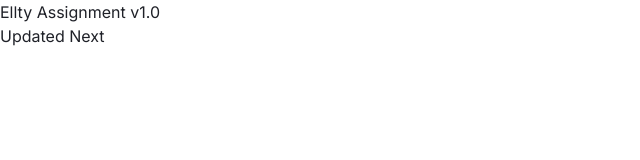
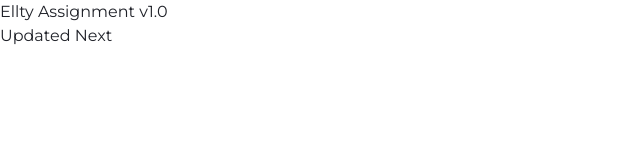
Before and after one commit to MuhammadMinhaj/ellty-assignment, a Next.js app: page / in a window 1280 px wide. Shown: the top 160 px of the page, without its empty margins (0-640 px from the left). Built offline with nearby package versions, Linux system fonts and the light colour scheme.

Commit message:
chore: updated font by Montserrat

```diff
--- a/src/app/layout.tsx
+++ b/src/app/layout.tsx
@@ -1,8 +1,8 @@
 import type { Metadata } from 'next';
-import { Inter } from 'next/font/google';
+import { Montserrat } from 'next/font/google';
 import './globals.css';
 
-const inter = Inter({ subsets: ['latin'] });
+const montserrat = Montserrat({ subsets: ['latin'] });
 
 export const metadata: Metadata = {
   title: 'Ellty Assignment v1.0 - Taskina Pty Ltd',
@@ -16,7 +16,7 @@ export default function RootLayout({
 }>) {
   return (
     <html lang="en">
-      <body className={inter.className}>{children}</body>
+      <body className={montserrat.className}>{children}</body>
     </html>
   );
 }
```
